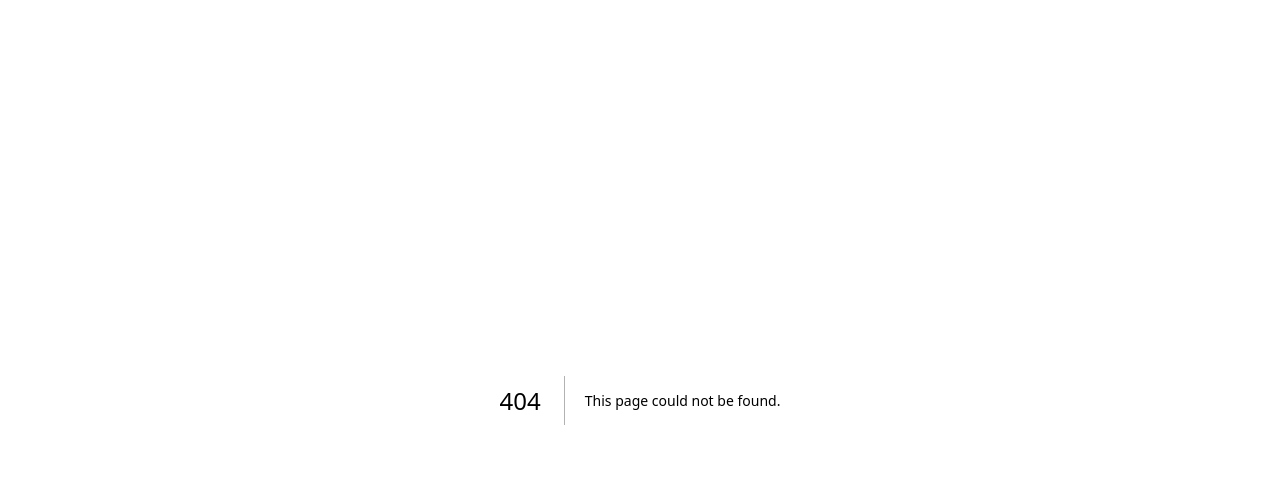
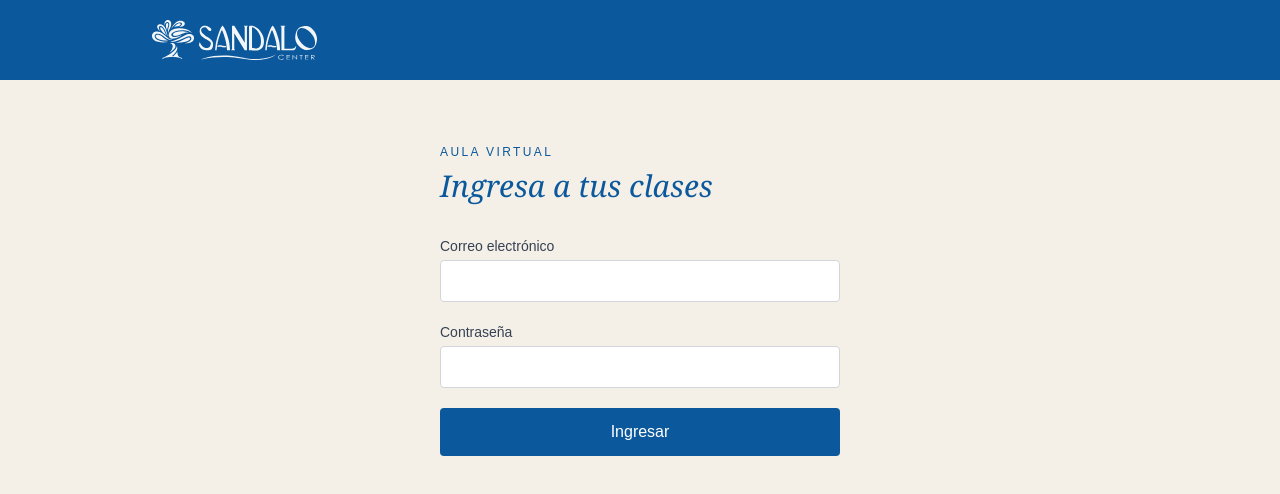
Before and after one commit to SolEncalada/sandalo-web, a Next.js app: page /login in a window 1280 px wide. Before the commit this address had no page. Shown: the top 494 px of the page. Built offline with nearby package versions, Linux system fonts and the light colour scheme.

Commit message:
Login alumnas y renovacion sesion

```diff
--- /dev/null
+++ b/app/aula/BotonSalir.tsx
@@ -0,0 +1,24 @@
+"use client";
+
+import { useRouter } from "next/navigation";
+import { createClient } from "@/lib/supabase/client";
+
+export default function BotonSalir() {
+  const router = useRouter();
+
+  async function salir() {
+    const supabase = createClient();
+    await supabase.auth.signOut();
+    router.push("/login");
+    router.refresh();
+  }
+
+  return (
+    <button
+      onClick={salir}
+      className="rounded border border-white/60 px-4 py-2 text-sm text-white transition hover:bg-white/10"
+    >
+      Salir
+    </button>
+  );
+}
--- /dev/null
+++ b/app/aula/page.tsx
@@ -0,0 +1,61 @@
+import { redirect } from "next/navigation";
+import { createClient } from "@/lib/supabase/server";
+import BotonSalir from "./BotonSalir";
+
+export default async function Aula() {
+  const supabase = await createClient();
+
+  const {
+    data: { user },
+  } = await supabase.auth.getUser();
+
+  if (!user) redirect("/login");
+
+  const { data: alumna } = await supabase
+    .from("alumnas")
+    .select("nombre")
+    .eq("user_id", user.id)
+    .maybeSingle();
+
+  return (
+    <main className="min-h-screen bg-[#f4f0e7]">
+      <header className="bg-[#0b589c] py-5">
+        <div className="mx-auto flex max-w-5xl items-center justify-between px-6">
+          {/* eslint-disable-next-line @next/next/no-img-element */}
+          <img
+            src="/logo-sandalo.svg"
+            alt="Sándalo Center"
+            className="h-10 w-auto brightness-0 invert opacity-95"
+          />
+          <BotonSalir />
+        </div>
+      </header>
+
+      <section className="mx-auto max-w-3xl px-6 py-16">
+        {alumna ? (
+          <>
+            <p className="text-xs uppercase tracking-[0.2em] text-[#0b589c]">
+              Aula virtual
+            </p>
+            <h1 className="mt-2 font-serif text-3xl italic text-[#0b589c]">
+              Hola, {alumna.nombre}
+            </h1>
+            <p className="mt-4 text-gray-700">
+              Aquí aparecerán tus clases.
+            </p>
+          </>
+        ) : (
+          <>
+            <h1 className="font-serif text-3xl italic text-[#0b589c]">
+              Tu cuenta aún no está activada
+            </h1>
+            <p className="mt-4 text-gray-700">
+              Tu correo todavía no está registrado en el aula. Escríbenos por
+              WhatsApp para que el equipo de Sándalo Center lo habilite.
+            </p>
+          </>
+        )}
+      </section>
+    </main>
+  );
+}
--- /dev/null
+++ b/app/login/page.tsx
@@ -0,0 +1,107 @@
+"use client";
+
+import { useState } from "react";
+import { useRouter } from "next/navigation";
+import Link from "next/link";
+import { createClient } from "@/lib/supabase/client";
+
+export default function Login() {
+  const router = useRouter();
+  const [correo, setCorreo] = useState("");
+  const [clave, setClave] = useState("");
+  const [error, setError] = useState("");
+  const [cargando, setCargando] = useState(false);
+
+  async function entrar(e: React.FormEvent<HTMLFormElement>) {
+    e.preventDefault();
+    setError("");
+    setCargando(true);
+
+    const supabase = createClient();
+    const { error: errorLogin } = await supabase.auth.signInWithPassword({
+      email: correo.trim(),
+      password: clave,
+    });
+
+    if (errorLogin) {
+      setError(
+        errorLogin.message.toLowerCase().includes("not confirmed")
+          ? "Tu correo aún no está confirmado."
+          : "Correo o contraseña incorrectos."
+      );
+      setCargando(false);
+      return;
+    }
+
+    router.push("/aula");
+    router.refresh();
+  }
+
+  return (
+    <main className="min-h-screen bg-[#f4f0e7]">
+      <header className="bg-[#0b589c] py-5">
+        <div className="mx-auto flex max-w-5xl items-center px-6">
+          <Link href="/">
+            {/* eslint-disable-next-line @next/next/no-img-element */}
+            <img
+              src="/logo-sandalo.svg"
+              alt="Sándalo Center"
+              className="h-10 w-auto brightness-0 invert opacity-95"
+            />
+          </Link>
+        </div>
+      </header>
+
+      <section className="mx-auto max-w-md px-6 py-16">
+        <p className="text-xs uppercase tracking-[0.2em] text-[#0b589c]">
+          Aula virtual
+        </p>
+        <h1 className="mt-2 font-serif text-3xl italic text-[#0b589c]">
+          Ingresa a tus clases
+        </h1>
+
+        <form onSubmit={entrar} className="mt-8 space-y-5">
+          <div>
+            <label htmlFor="correo" className="block text-sm text-gray-700">
+              Correo electrónico
+            </label>
+            <input
+              id="correo"
+              type="email"
+              required
+              autoComplete="email"
+              value={correo}
+              onChange={(e) => setCorreo(e.target.value)}
+              className="mt-1 w-full rounded border border-gray-300 bg-white px-3 py-2 outline-none focus:border-[#0b589c]"
+            />
+          </div>
+
+          <div>
+            <label htmlFor="clave" className="block text-sm text-gray-700">
+              Contraseña
+            </label>
+            <input
+              id="clave"
+              type="password"
+              required
+              autoComplete="current-password"
+              value={clave}
+              onChange={(e) => setClave(e.target.value)}
+              className="mt-1 w-full rounded border border-gray-300 bg-white px-3 py-2 outline-none focus:border-[#0b589c]"
+            />
+          </div>
+
+          {error && <p className="text-sm text-red-700">{error}</p>}
+
+          <button
+            type="submit"
+            disabled={cargando}
+            className="w-full rounded bg-[#0b589c] px-4 py-3 text-white transition hover:bg-[#094a84] disabled:opacity-60"
+          >
+            {cargando ? "Ingresando…" : "Ingresar"}
+          </button>
+        </form>
+      </section>
+    </main>
+  );
+}
--- /dev/null
+++ b/lib/supabase/proxy.ts
@@ -0,0 +1,33 @@
+import { createServerClient } from "@supabase/ssr";
+import { NextResponse, type NextRequest } from "next/server";
+
+// Renueva la sesión de la alumna cuando hace falta, para que no se cierre sola.
+export async function updateSession(request: NextRequest) {
+  let supabaseResponse = NextResponse.next({ request });
+
+  const supabase = createServerClient(
+    process.env.NEXT_PUBLIC_SUPABASE_URL!,
+    process.env.NEXT_PUBLIC_SUPABASE_PUBLISHABLE_KEY!,
+    {
+      cookies: {
+        getAll() {
+          return request.cookies.getAll();
+        },
+        setAll(cookiesToSet) {
+          cookiesToSet.forEach(({ name, value }) =>
+            request.cookies.set(name, value)
+          );
+          supabaseResponse = NextResponse.next({ request });
+          cookiesToSet.forEach(({ name, value, options }) =>
+            supabaseResponse.cookies.set(name, value, options)
+          );
+        },
+      },
+    }
+  );
+
+  // No agregar código entre createServerClient y esta línea.
+  await supabase.auth.getClaims();
+
+  return supabaseResponse;
+}
--- /dev/null
+++ b/proxy.ts
@@ -0,0 +1,11 @@
+import { type NextRequest } from "next/server";
+import { updateSession } from "@/lib/supabase/proxy";
+
+export async function proxy(request: NextRequest) {
+  return await updateSession(request);
+}
+
+// Solo corre en las secciones privadas; la web pública no se toca.
+export const config = {
+  matcher: ["/aula/:path*", "/admin/:path*", "/login"],
+};
```
